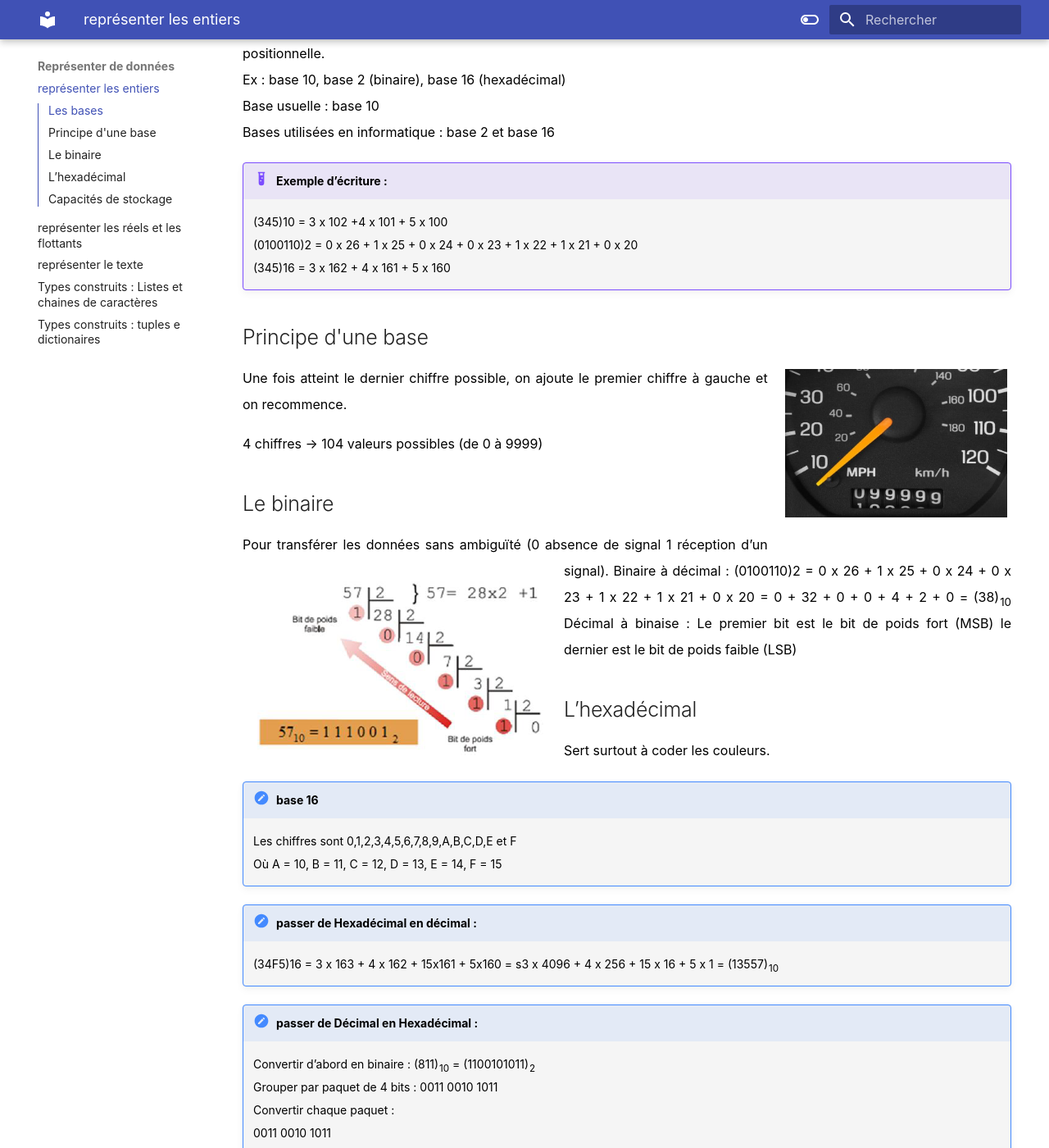
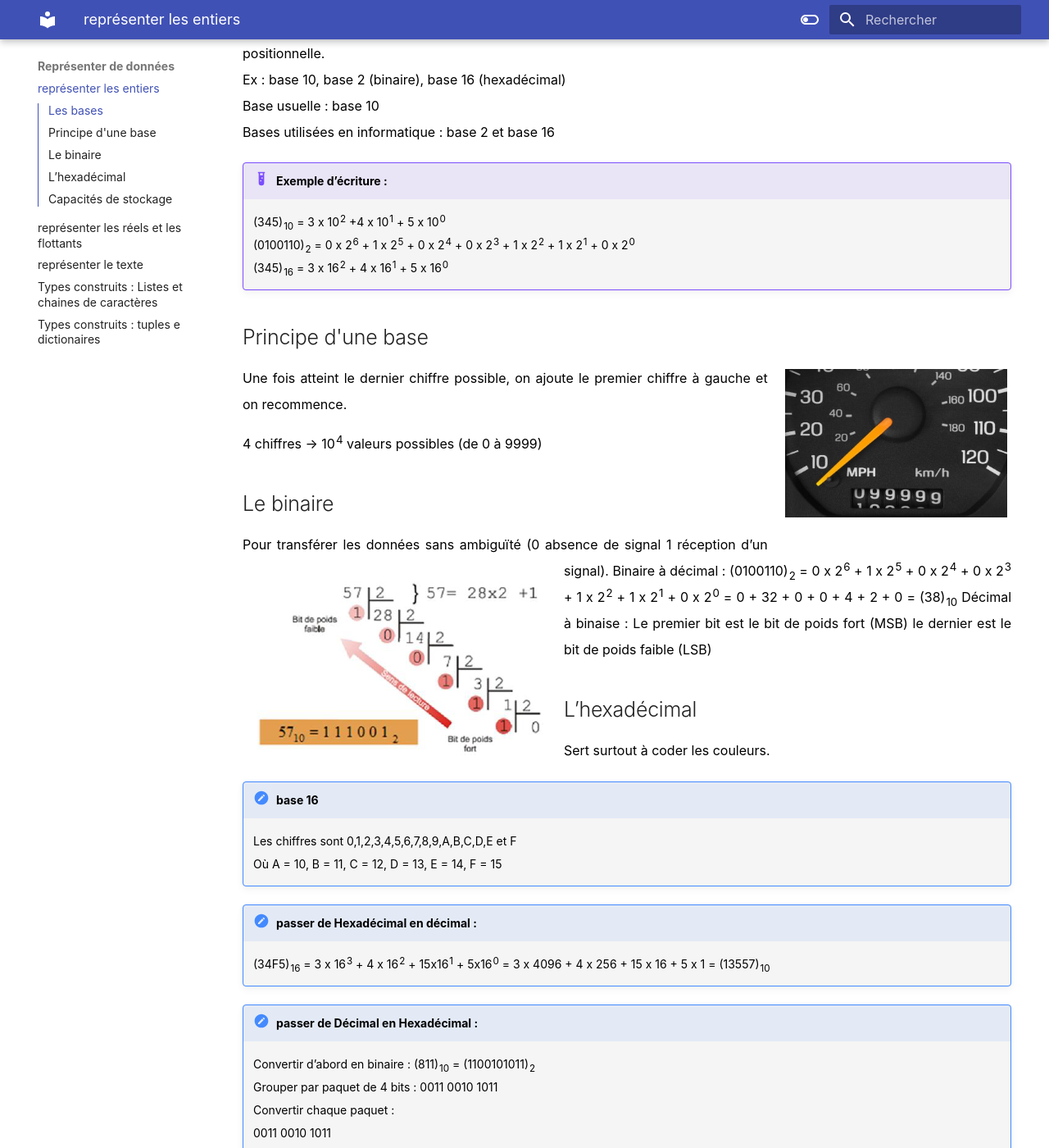
Before and after one commit to mbachelier1/site_1NSI, an MkDocs documentation site: the page built from docs/representation/base_numeration.md, in a window 1280 px wide and 1400 px high, scrolled down 262 px. Shown: the whole window at 82% size. Built offline with MkDocs 1.6.1 and Material for MkDocs 9.7.7, drawn with Linux system fonts in a browser that asks for light colours; comment, search, counter and statistics services are not loaded.

Commit message:
maj26jan2023

```diff
--- a/docs/representation/base_numeration.md
+++ b/docs/representation/base_numeration.md
@@ -6,21 +6,21 @@ Base usuelle : base 10
 Bases utilisées en informatique : base 2 et base 16
 
 !!! example "Exemple d’écriture :"
-	(345)10 = 3 x 102 +4 x 101 + 5 x 100
-	(0100110)2 = 0 x 26 + 1 x 25 + 0 x 24 + 0 x 23 + 1 x 22 + 1 x 21 + 0 x 20
-	(345)16 = 3 x 162 + 4 x 161 + 5 x 160
+	(345)<sub>10</sub> = 3 x 10<sup>2</sup> +4 x 10<sup>1</sup> + 5 x 10<sup>0</sup>
+	(0100110)<sub>2</sub> = 0 x 2<sup>6</sup> + 1 x 2<sup>5</sup> + 0 x 2<sup>4</sup> + 0 x 2<sup>3</sup> + 1 x 2<sup>2</sup> + 1 x 2<sup>1</sup> + 0 x 2<sup>0</sup>
+	(345)<sub>16</sub> = 3 x 16<sup>2</sup> + 4 x 16<sup>1</sup> + 5 x 16<sup>0</sup>
 
 ##Principe d'une base
 ![compteur](img/compteur.jpg){align=right width=30%}
 Une fois atteint le dernier chiffre possible, on ajoute le premier chiffre à gauche et on recommence.
 
-4 chiffres → 104 valeurs possibles (de 0 à 9999)
+4 chiffres → 10<sup>4</sup> valeurs possibles (de 0 à 9999)
 
 ##Le binaire
 Pour transférer les données sans ambiguïté (0 absence de signal 1 réception d’un signal).
 ![conversion binaire decimal](img/conv_dec_bin.PNG){align=left}
 Binaire à décimal :
-(0100110)2 = 0 x 26 + 1 x 25 + 0 x 24 + 0 x 23 + 1 x 22 + 1 x 21 + 0 x 20
+(0100110)<sub>2</sub> = 0 x 2<sup>6</sup> + 1 x 2<sup>5</sup> + 0 x 2<sup>4</sup> + 0 x 2<sup>3</sup> + 1 x 2<sup>2</sup> + 1 x 2<sup>1</sup> + 0 x 2<sup>0</sup>
 = 0 + 32 + 0 + 0 + 4 + 2 + 0 = (38)<sub>10</sub>
 Décimal à binaise :
 Le premier bit est le bit de poids fort (MSB) le dernier est le bit de poids faible (LSB)
@@ -32,8 +32,8 @@ Sert surtout à coder les couleurs.
 	Où A = 10, B = 11, C = 12, D = 13, E = 14, F = 15
 
 !!! method "passer de Hexadécimal en décimal :"
-	(34F5)16 = 3 x 163 + 4 x 162 + 15x161 + 5x160 =
-	s3 x 4096 + 4 x 256 + 15 x 16 + 5 x 1 = (13557)<sub>10</sub>
+	(34F5)<sub>16</sub> = 3 x 16<sup>3</sup> + 4 x 16<sup>2</sup> + 15x16<sup>1</sup> + 5x16<sup>0</sup> =
+	3 x 4096 + 4 x 256 + 15 x 16 + 5 x 1 = (13557)<sub>10</sub>
 
 !!! method "passer de Décimal en Hexadécimal :"
 
```
Also changed, not shown: docs/IHM/html/html.md (+2 -0 lines), docs/IHM/javascript/formulaire.md (+5 -3 lines), docs/Programmation/tkinter.md (+20 -7 lines).
